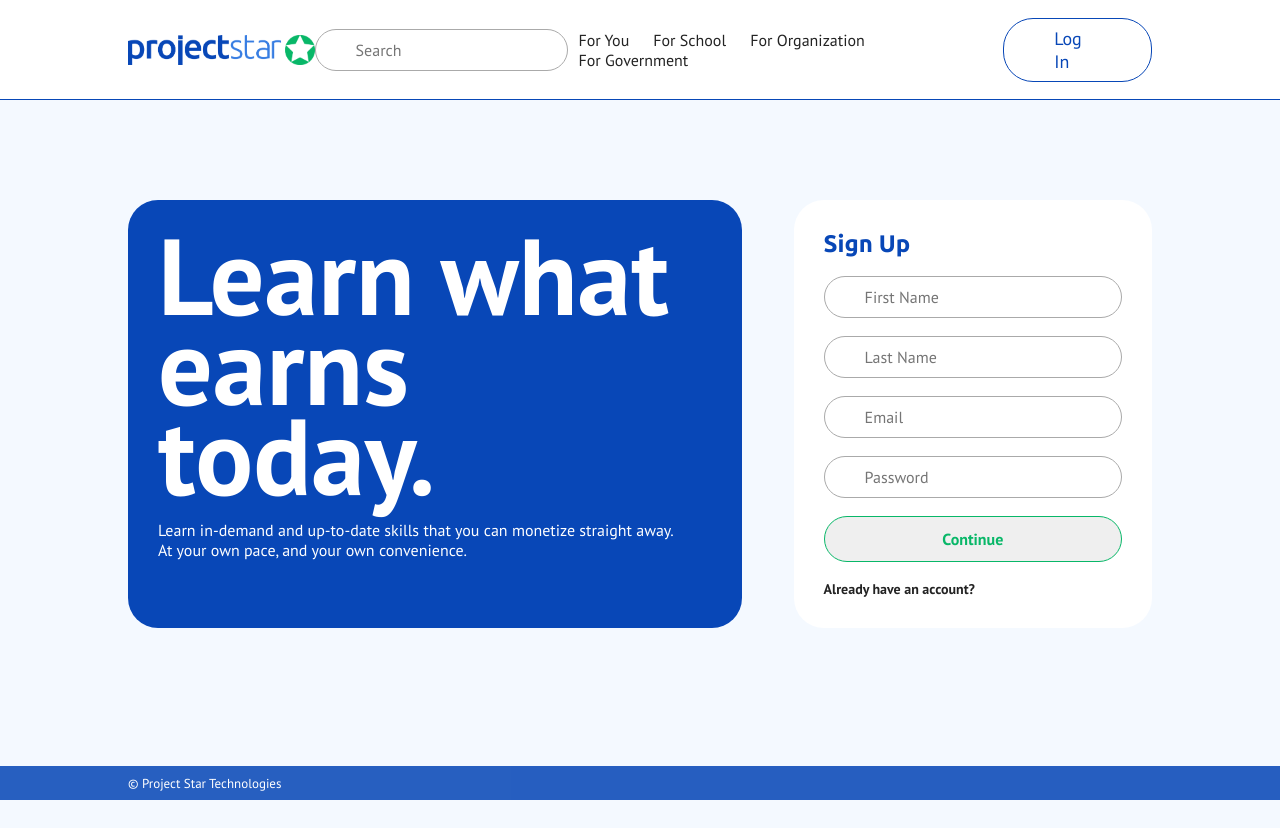
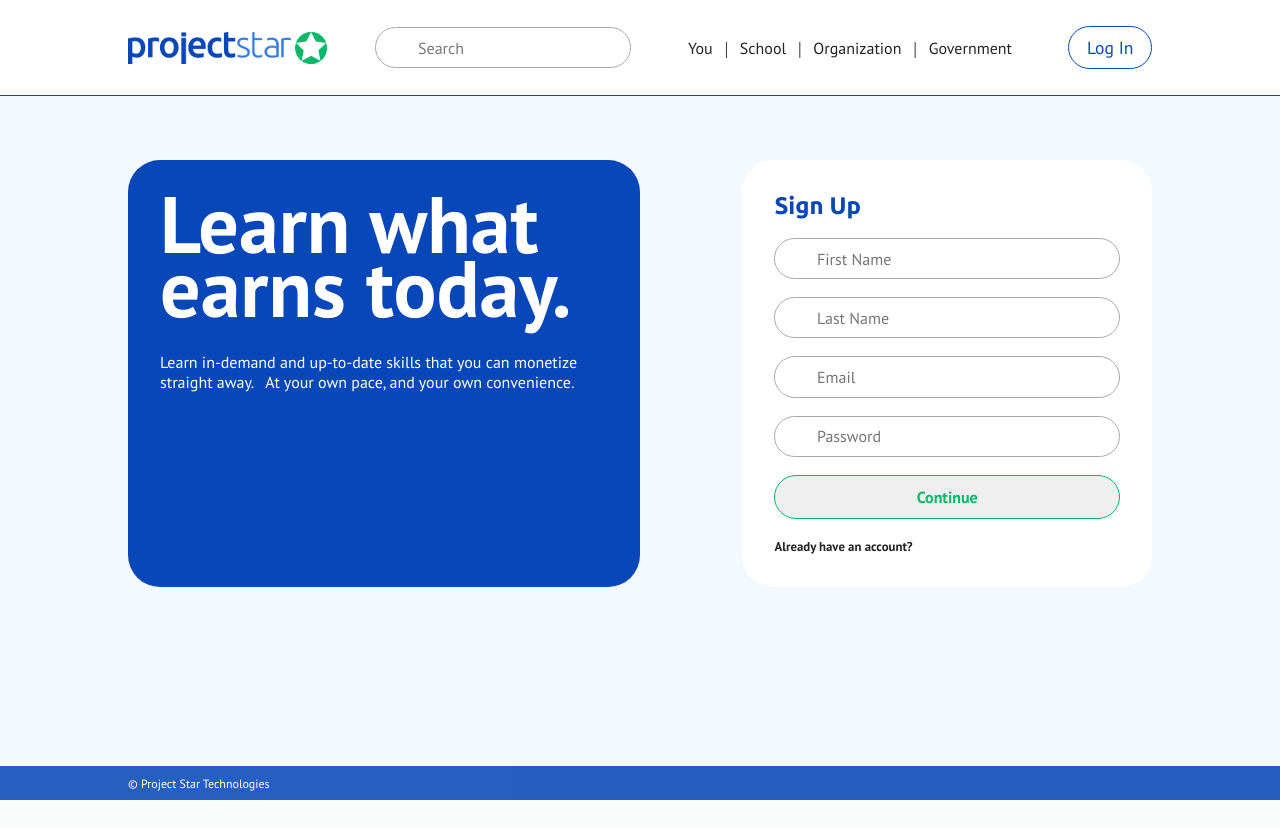
Before and after one commit to alextoyinore/pslearn, a Flask app: page /signup in a window 1280 px wide. After the commit the page ends 800 px from the top, so only its background shows below. Run offline with Flask 3, Linux system fonts and the light colour scheme.

Commit message:
Some css styling adjustments

```diff
--- a/web/static/star.css
+++ b/web/static/star.css
@@ -13,7 +13,7 @@ body{
 li, a, button, span, input{
     font-family: "PT Sans";
     font-weight: 400;
-    font-size: 16px;
+    font-size: 1em;
     text-decoration: none;
     color: #aaa;
 }
@@ -41,9 +53,9 @@ h3, strong, p {
     display: flex;
     justify-content: space-between;
     align-items: center;
-    padding: 20px 10%;
+    padding: 1.2em 10%;
     background-color: #fff;
-    height: 100px;
+    height: 12vh;
     border-bottom: 1px solid #0847B7;
     position: fixed;
     width: 100%;
@@ -52,7 +64,7 @@ h3, strong, p {
 }
 
 .logo{
-    height: 30px;
+    height: 2em;
     cursor: pointer;
 }
 
@@ -62,7 +74,7 @@ h3, strong, p {
 
 .horizontal-nav-links li{
     display: inline-block;
-    padding: 0px 10px;
+    padding: 0px .5em;
 }
 
 .horizontal-nav-links li a{
@@ -92,7 +104,7 @@ a.inline-link{
     transition: all 0.3s ease-in 0s;
     color: #232323;
     font-weight: 700;
-    font-size: 14px;
+    font-size: .8em;
 }
 
 a.inline-link:hover{
@@ -127,10 +139,10 @@ a.cta-link:hover{
 a.cta-btn{
     transition: all 0.3s ease-in 0s;
     border: 1px solid #0847B7;
-    border-radius: 30px;
+    border-radius: 2em;
     color: #0847B7;
     font-weight: 700;
-    padding: 8px 50px;
+    padding: .5em 1em;
 }
 
 a.cta-btn:hover{
@@ -192,12 +204,12 @@ a.cta-secondary:hover{
 }
 
 a.cta-big{
-    font-size: 22px;
+    font-size: 1.4em;
     font-weight: 400;
 }
 
 a.cta-medium{
-    font-size: 18px;
+    font-size: 1.1em;
     font-weight: 400;
 }
 
@@ -217,19 +229,21 @@ a.cta-medium{
 /* BEGIN field */
 
 .field {
-    padding: 10px 40px;
+    padding: .6em 2.6em;
     outline: #aaa;
     border: 1px solid #aaa;
-    border-radius: 30px;
+    border-radius: 2em;
     font-family: "PT Sans";
     width: 100%;
     color: #232323;
+    background-color: #fff;
 }
 
 .field:focus{
     outline: #0847B7;
     border: 2px solid #0847B7;
     box-shadow: 5px 5px 20px #0848b717;
+    background-color: #fff;
 }
 
 .search{
@@ -250,25 +264,25 @@ footer{
 
 footer span{
     color: #fff;
-    font-size: 13px;
+    font-size: .75em;
 }
 
 
 footer #footer-navs{
     margin: auto;
     width: 80%;
-    padding: 8px 0;
+    padding: .5em 0;
 }
 
 footer #footer-navs ul {
     list-style: none;
-    margin: 0px 40px 0px 0px;
+    margin: 0px 2.5em 0px 0px;
 }
 
 footer #footer-navs ul li:first-child{
     font-weight: 700;
     color: #fff;
-    margin-bottom: 5px;
+    margin-bottom: .2em;
 }
 
 /* END footer */
@@ -277,10 +291,10 @@ footer #footer-navs ul li:first-child{
 .btn-action{
     transition: all 0.3s ease-in 0s;
     border: 1px solid #0847B7;
-    border-radius: 30px;
+    border-radius: 2em;
     color: #0847B7;
     font-weight: 700;
-    padding: 12px 50px;
+    padding: .8em 3em;
     width: 100%;
 }
 
@@ -293,10 +307,10 @@ footer #footer-navs ul li:first-child{
 .btn-secondary{
     transition: all 0.3s ease-in 0s;
     border: 1px solid #08b768;
-    border-radius: 30px;
+    border-radius: 2em;
     color: #08b768;
     font-weight: 700;
-    padding: 12px 50px;
+    padding: .7em 3em;
     width: 100%;
 }
 
@@ -311,7 +325,7 @@ footer #footer-navs ul li:first-child{
 /* BEGIN content */
 .content{
     width: 100%;
-    margin: 25vh 0;
+    margin: 20vh 0;
 }
 
 .boxed{
@@ -322,42 +336,42 @@ footer #footer-navs ul li:first-child{
 }
 
 .article-box{
-    width: 60%;
+    width: 50%;
     background-color: #0847B7;
-    border-radius: 30px;
+    border-radius: 2em;
     color: #fff;
-    padding: 30px;
+    padding: 2em;
     /* box-shadow: 0px 5px 20px #0848b717; */
 }
 
 .article-space{
-    width: 60%;
+    width: 50%;
+    background-color: #fff;
+    border-radius: 2em;
+    padding: 2em;
 }
 
 .content .login-form, .signup-form{
-    /*margin: 10vh auto;*/
-    width: 35%;
+    width: 40%;
     background-color: #fff;
-    border-radius: 30px;
+    border-radius: 2em;
     border: none;
-    padding: 30px;
+    padding: 2em;
     /* box-shadow: 0px 5px 20px #0848b717; */
 }
 
 .title-display{
-    font-size: 108px;
+    font-size: 5em;
     font-weight: 700;
-    line-height: 90px;
-    hyphens: auto;
+    line-height: .8em;
 }
 
 .title-sub{
     width: 95%;
-    hyphens: auto;
 }
 
-.v-space20{
-    margin: 20px 0;
+.v-space40{
+    margin: 2em 0;
 }
 /* END content */
 
--- a/web/templates/base.html
+++ b/web/templates/base.html
@@ -12,10 +12,10 @@
         {% block navsearch %}{% endblock %}
         <nav class="horizontal-nav-links">
             <ul>
-                <li> <a class="cta-link" href="{{ url_for('view.index') }}">For You</a></li>
-                <li> <a class="cta-link" href="{{ url_for('view.index') }}">For School</a></li>
-                <li> <a class="cta-link" href="{{ url_for('view.index') }}">For Organization</a></li>
-                <li> <a class="cta-link" href="{{ url_for('view.index') }}">For Government</a></li>
+                <li> <a class="cta-link" href="{{ url_for('view.index') }}">You</a></li> |
+                <li> <a class="cta-link" href="{{ url_for('view.index') }}">School</a></li> |
+                <li> <a class="cta-link" href="{{ url_for('view.index') }}">Organization</a></li> |
+                <li> <a class="cta-link" href="{{ url_for('view.index') }}">Government</a></li>
             </ul>
         </nav>
     {% if user.is_authenticated %}
@@ -31,9 +31,10 @@
     {% if messages %}
         {% for category, message in messages %}
             {% if category == 'error' %}
-            <p class="info error">{{ message }}</p>
+            <div class="info error">{{ message }} <b class="close">&times;</b> </div>
+
             {% else %}
-            <p class="info success">{{ message }}</p>
+            <div class="info success">{{ message }} <b class="close">&times;</b> </div>
             {% endif %}
         {% endfor %}
     {% endif %}
@@ -57,12 +58,20 @@
             dropdown.classList.add('profile-dropdown')
             logoutLink.classList.add('logout-link')
             logoutLink.textContent = 'Logout'
-            logoutLink.setAttribute('href', '{{ url_for('auth.logout') }}')
+            logoutLink.setAttribute('href', "{{ url_for('auth.logout') }}")
             dropdown.appendChild(logoutLink)
             dropdown.style.top = this.bottom + 5 +'px'
             this.appendChild(dropdown)
         })
 
+        const info = document.querySelector('.info')
+        const closeBtn = document.querySelector('.close')
+        closeBtn.style.position = this.top
+
+        closeBtn.addEventListener('click', function(){
+            info.style.display = 'none'
+        })
+
     </script>
 </body>
 </html>
--- a/web/templates/index.html
+++ b/web/templates/index.html
@@ -13,8 +13,8 @@
 <section class="content">
     <div class="boxed">
         <article class="article-space">
-            <p class="title-display">Learn what earns today</p>
-            <p class="title-sub v-space20 weight-light">A platform that helps you learn on-demand skills that you can immediately earn it.</p>
+            <p class="title-display">Learn what <i class="green-text">earns</i> today</p>
+            <p class="title-sub v-space40 weight-light">A platform that helps you learn on-demand skills that you can immediately earn it.</p>
         </article>
     </div>
 </section>
--- a/web/templates/login.html
+++ b/web/templates/login.html
@@ -11,7 +11,7 @@
    <div class="boxed">
         <article class="article-box">
             <p class="title-display">Welcome back.</p>
-            <p class="title-sub v-space20 weight-light">Don't loose momentum, get back on the learning train. &nbsp; The Joy of accomplishment and a better life awaits you at your destination.</p>
+            <p class="title-sub v-space40 weight-light">Don't loose momentum, get back on the learning train. &nbsp; The Joy of accomplishment and a better life awaits you at your destination.</p>
         </article>
         <form class="signup-form" method="POST">
             <h2 class="form-title">Log in</h2> <br>
--- a/web/templates/signup.html
+++ b/web/templates/signup.html
@@ -9,9 +9,9 @@
 {% block content %}
 <section class="content">
     <div class="boxed">
-        <article class="article-space article-box">
+        <article class="article-box">
             <p class="title-display">Learn what earns today.</p>
-            <p class="title-sub v-space20 weight-light">Learn in-demand and up-to-date skills that you can monetize straight away. &nbsp; At your own pace, and your own convenience.</p>
+            <p class="title-sub v-space40 weight-light">Learn in-demand and up-to-date skills that you can monetize straight away. &nbsp; At your own pace, and your own convenience.</p>
         </article>
         <form class="signup-form" method="POST">
             <h2 class="form-title">Sign Up</h2> <br>
```
Also changed, not shown: other parts of web/static/star.css (+30 -12 lines), web/starbase.db.
